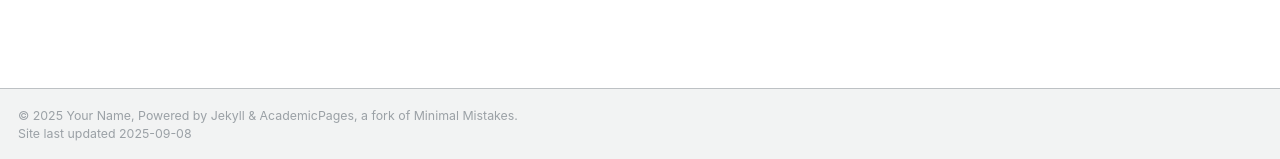
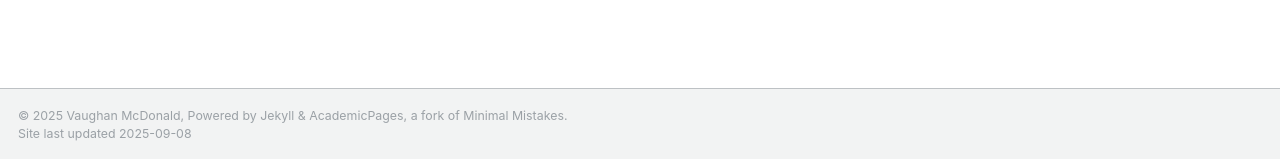
Before and after one commit to mcvaughanald/mcvaughanald.github.io, a Jekyll site: the page built from _pages/about.md, in a window 1280 px wide and 1095 px high. Shown: the part 933-1092 px from the top of the window. Built offline with Jekyll 4.4.1, drawn with Linux system fonts in a browser that asks for light colours.

Commit message:
Update _config.yml

```diff
--- a/_config.yml
+++ b/_config.yml
@@ -11,7 +11,7 @@ locale                   : "en-US"
 site_theme               : "default"
 title                    : "Vaughan McDonald's homepage"
 title_separator          : "-"
-name                     : &name "Your Name"
+name                     : &name "Vaughan McDonald"
 description              : &description "personal description"
 url                      : https://mcvaughanald.github.io # the base hostname & protocol for your site e.g. "https://[your GitHub username].github.io" or if you already have some other page hosted on Github then use "https://[your GitHub username].github.io/[Your Repo Name]"
 baseurl                  : "" # the subpath of your site, e.g. "/blog"
```
